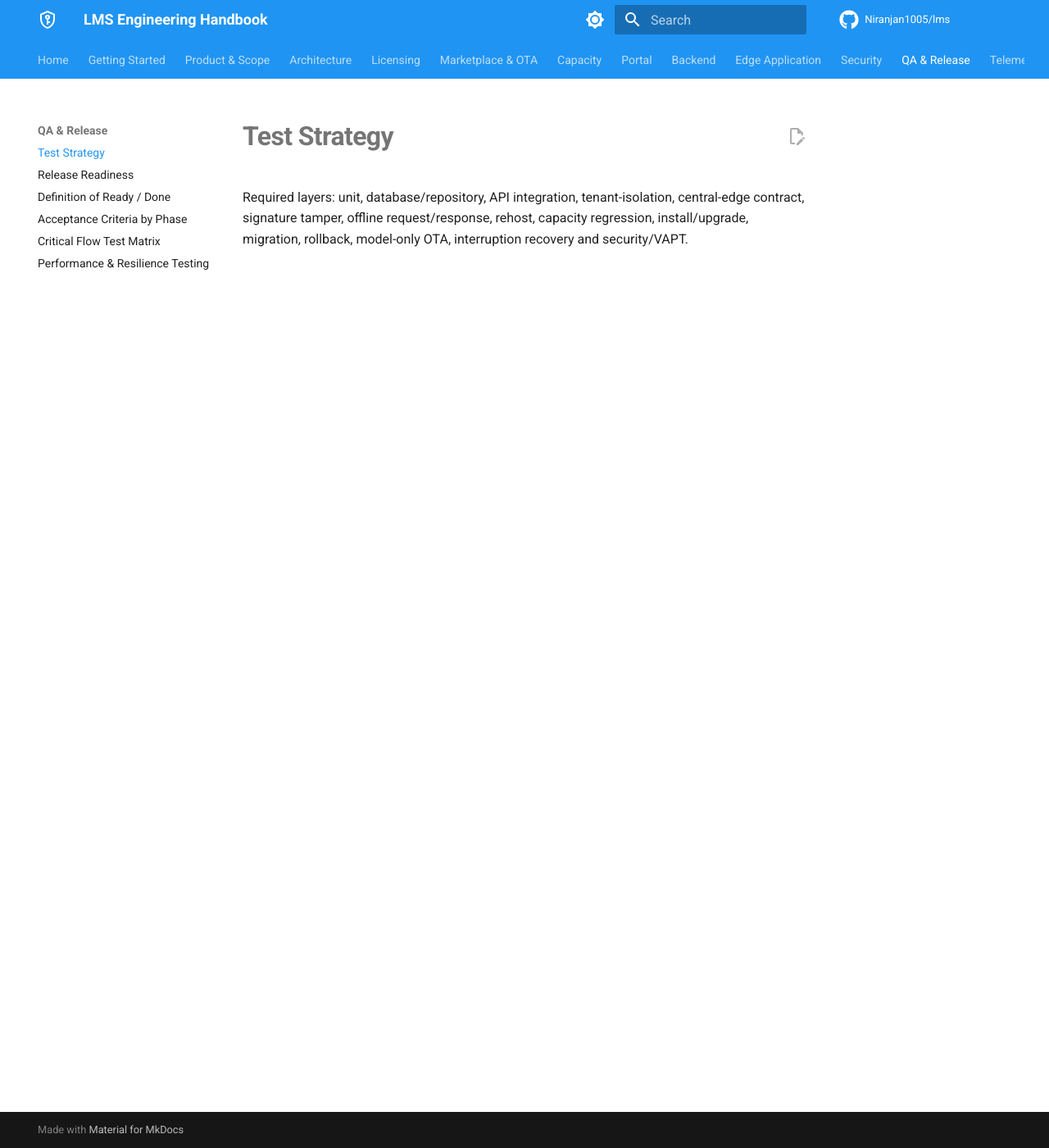
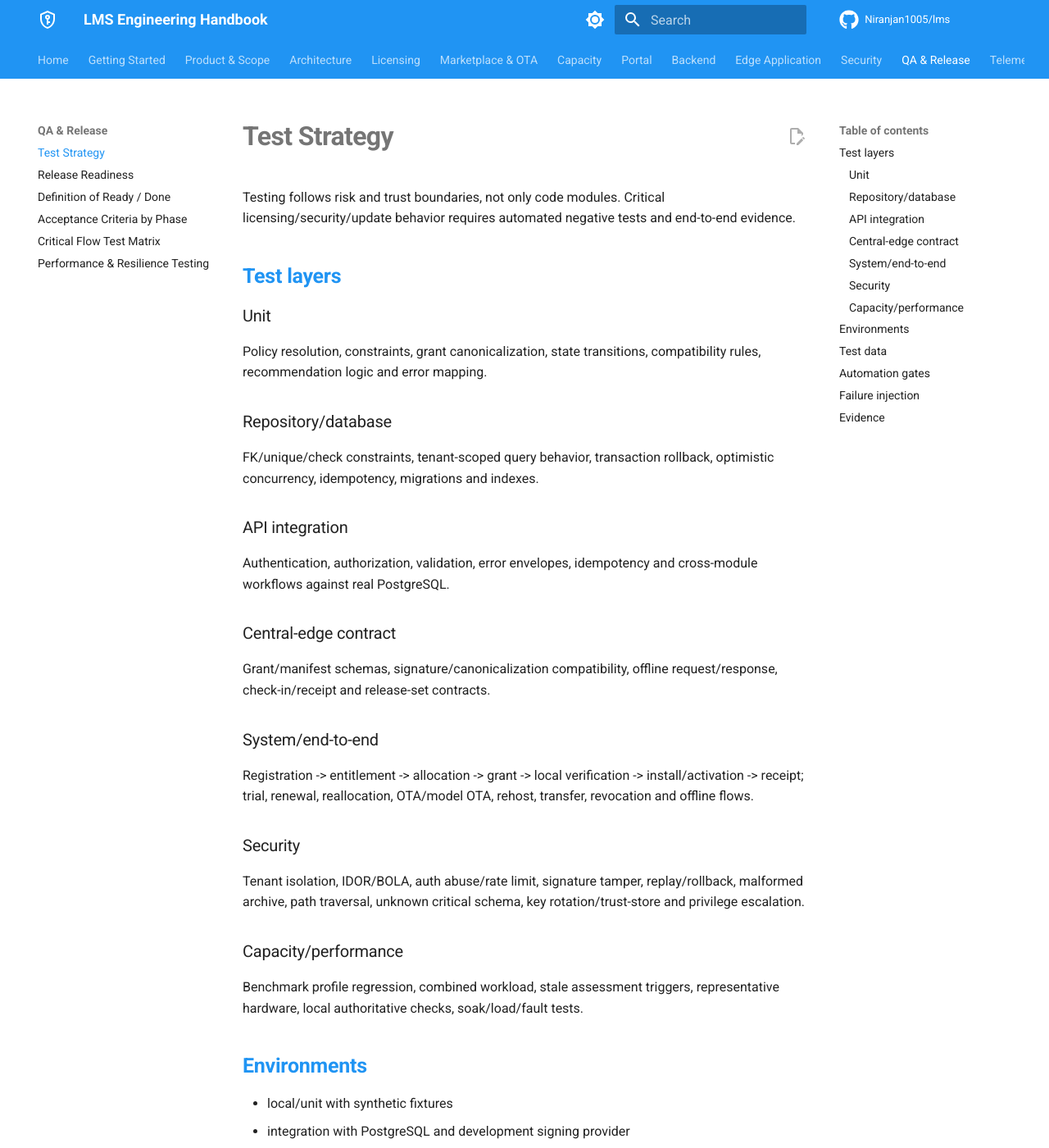
Before and after one commit to Niranjan1005/lms, an MkDocs documentation site: the page built from docs/qa/test-strategy.md, in a window 1280 px wide and 1400 px high. Shown: the whole window at 82% size. Built offline with MkDocs 1.6.1 and Material for MkDocs 9.7.7, drawn with Linux system fonts in a browser that asks for light colours; comment, search, counter and statistics services are not loaded; some of the changed text lies outside the part shown.

Commit message:
docs: complete QA test strategy

```diff
--- a/docs/qa/test-strategy.md
+++ b/docs/qa/test-strategy.md
@@ -1,3 +1,50 @@
 # Test Strategy
 
-Required layers: unit, database/repository, API integration, tenant-isolation, central-edge contract, signature tamper, offline request/response, rehost, capacity regression, install/upgrade, migration, rollback, model-only OTA, interruption recovery and security/VAPT.
+Testing follows risk and trust boundaries, not only code modules. Critical licensing/security/update behavior requires automated negative tests and end-to-end evidence.
+
+## Test layers
+
+### Unit
+Policy resolution, constraints, grant canonicalization, state transitions, compatibility rules, recommendation logic and error mapping.
+
+### Repository/database
+FK/unique/check constraints, tenant-scoped query behavior, transaction rollback, optimistic concurrency, idempotency, migrations and indexes.
+
+### API integration
+Authentication, authorization, validation, error envelopes, idempotency and cross-module workflows against real PostgreSQL.
+
+### Central-edge contract
+Grant/manifest schemas, signature/canonicalization compatibility, offline request/response, check-in/receipt and release-set contracts.
+
+### System/end-to-end
+Registration -> entitlement -> allocation -> grant -> local verification -> install/activation -> receipt; trial, renewal, reallocation, OTA/model OTA, rehost, transfer, revocation and offline flows.
+
+### Security
+Tenant isolation, IDOR/BOLA, auth abuse/rate limit, signature tamper, replay/rollback, malformed archive, path traversal, unknown critical schema, key rotation/trust-store and privilege escalation.
+
+### Capacity/performance
+Benchmark profile regression, combined workload, stale assessment triggers, representative hardware, local authoritative checks, soak/load/fault tests.
+
+## Environments
+
+- local/unit with synthetic fixtures
+- integration with PostgreSQL and development signing provider
+- QA with central + edge simulator/representative agents
+- hardware lab for capacity/update/device identity
+- staging production-like environment without uncontrolled production data
+
+## Test data
+
+Use synthetic customers/devices/entitlements and generated test keys. Production private keys/customer exports are prohibited in normal test environments.
+
+## Automation gates
+
+PR CI runs unit, API/integration, migration, tenant isolation, signature/contract and static security tests appropriate to the change. Longer hardware/upgrade/rollback/soak tests run in dedicated pipelines before Stable promotion.
+
+## Failure injection
+
+Required scenarios include signing outage, artifact timeout, DB reconnect, worker restart, duplicate request, process crash during install, power/interruption simulation, corrupted offline bundle and rollback failure.
+
+## Evidence
+
+Release evidence links test versions/environment, pass/fail summary, known exceptions and relevant artifacts/logs. A green unit suite alone is not production readiness.
```
